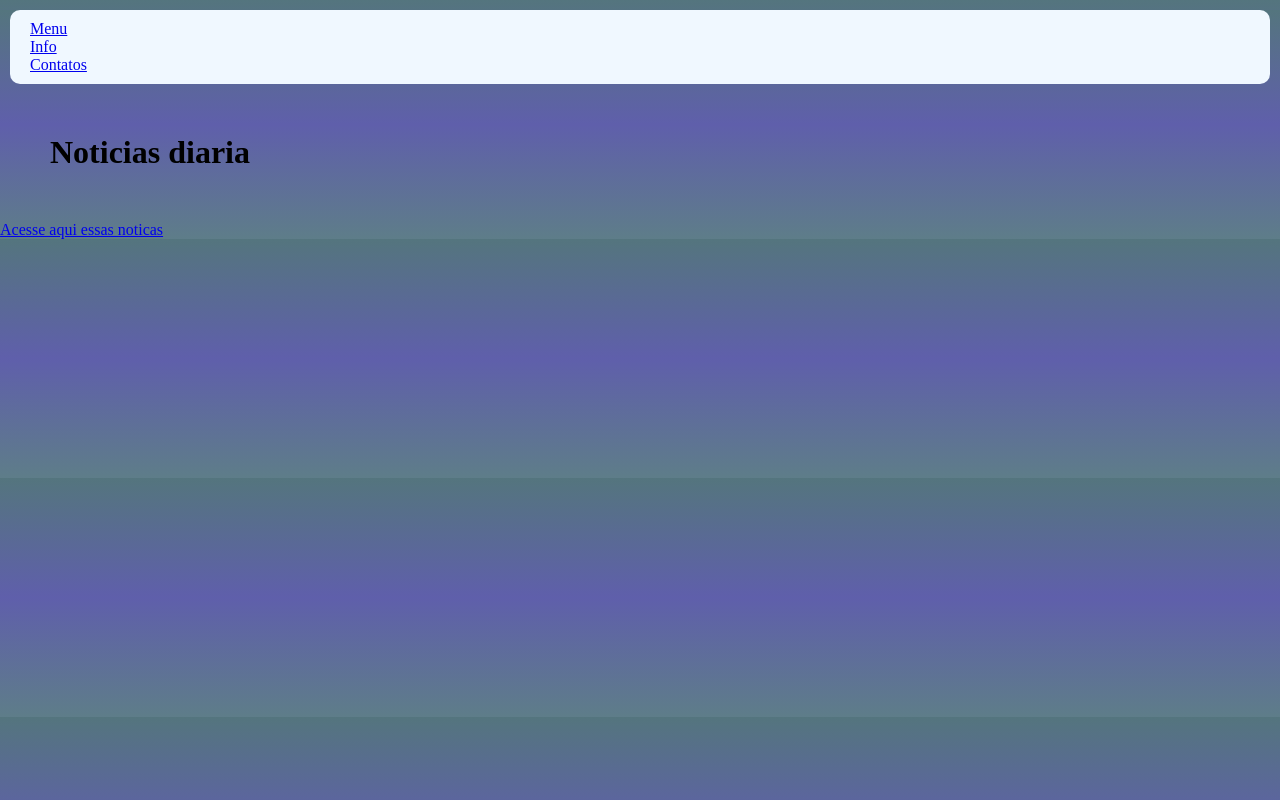
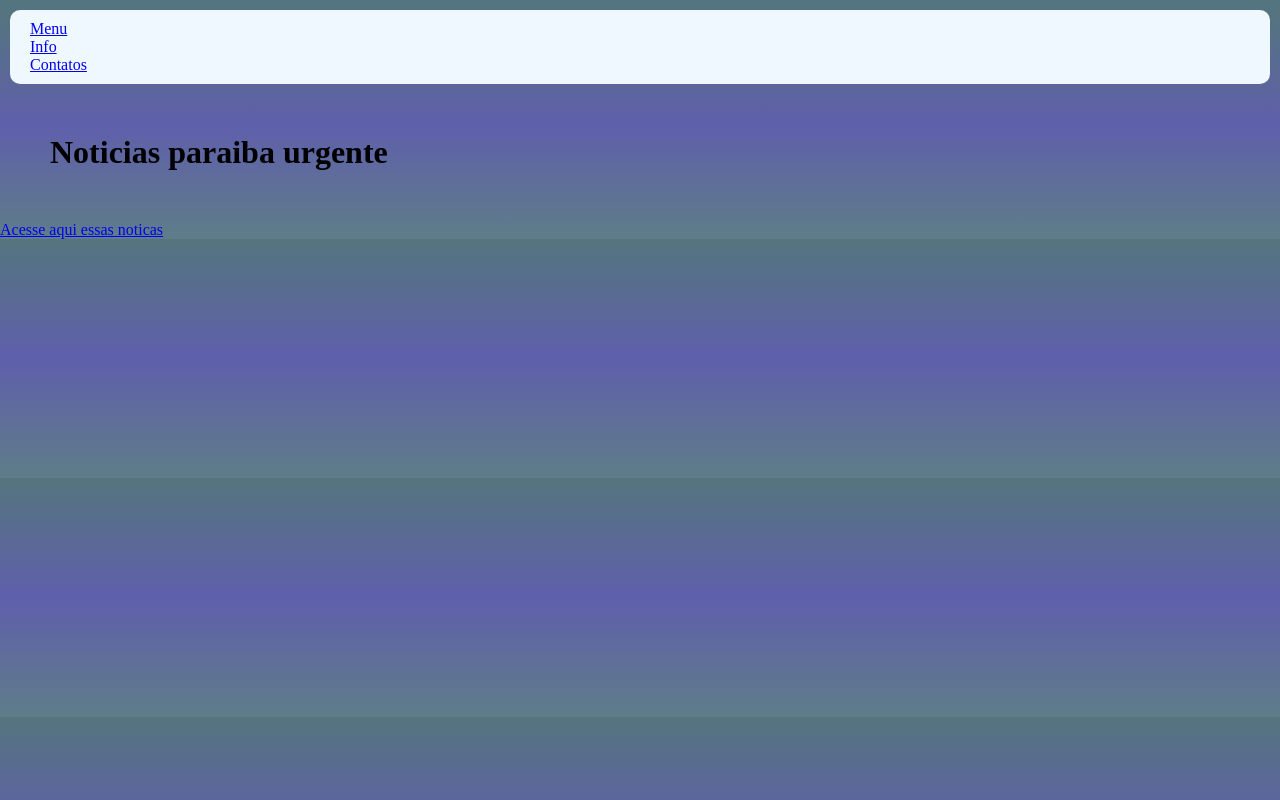
Before and after one commit to Emanuel-viktor/FPB-a3-2025-02, a plain HTML site: page Frontend/index.html in a window 1280 px wide. Drawn offline with Linux system fonts and the light colour scheme.

Commit message:
Front-test

```diff
--- a/Frontend/index.html
+++ b/Frontend/index.html
@@ -18,7 +18,7 @@
 
 <body>
     <div class="noticias">
-        <h1>Noticias diaria</h1>
+        <h1>Noticias paraiba urgente</h1>
     </div>
 </body>
 
```
